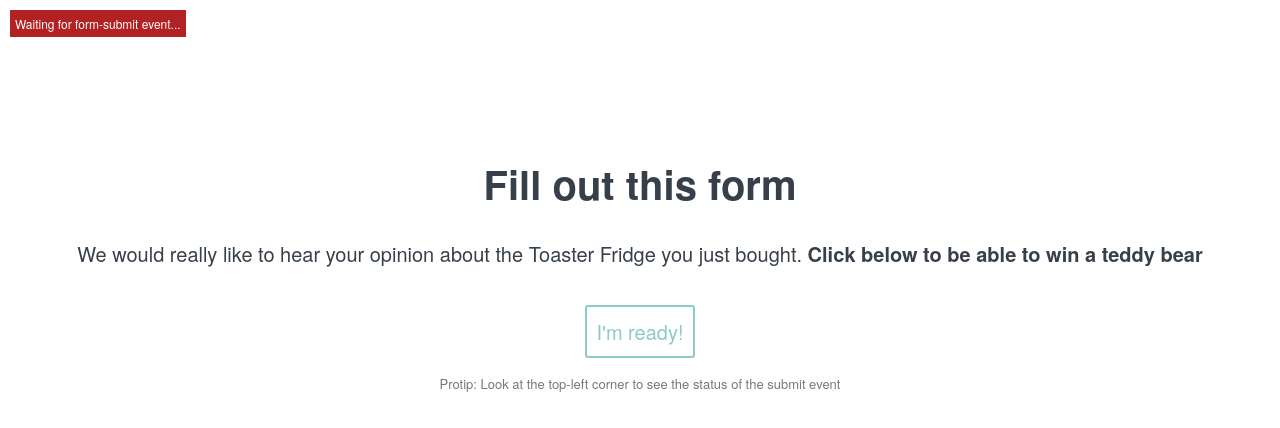
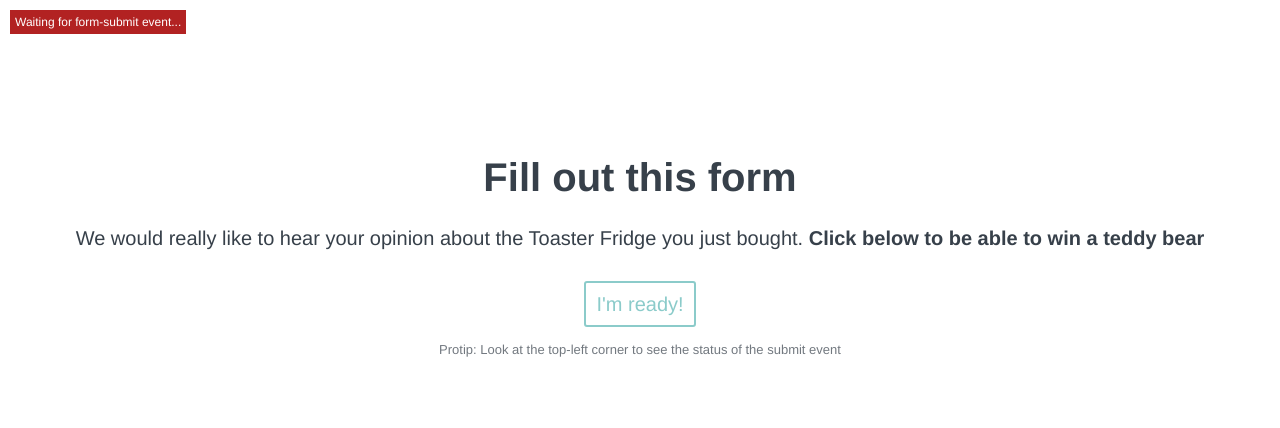
Before and after one commit to TypeformIO/form-submit-demo, a plain HTML site: page index.html in a window 1280 px wide. Drawn offline with Linux system fonts and the light colour scheme.

Commit message:
Cross-browser font

```diff
--- a/style.css
+++ b/style.css
@@ -3,7 +3,7 @@ body, html {
   overflow: hidden;
 
   text-align: center;
-  font-family: HelveticaNeue;
+  font-family: "Helvetica Neue", "HelveticaNeue", Helvetica, Arial, sans-serif;
   font-size: 20px;
   color: #37404A;
 }
```
